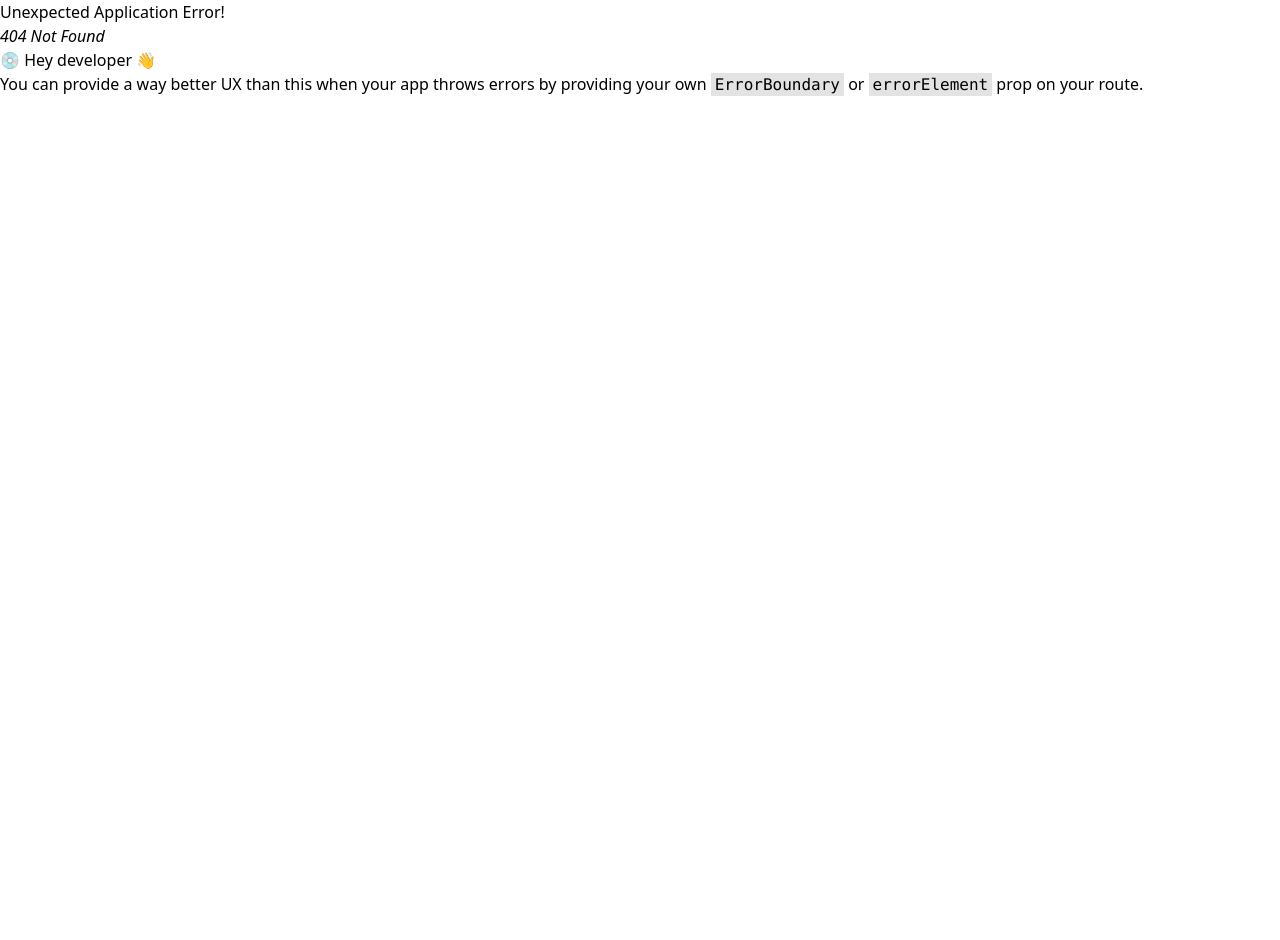
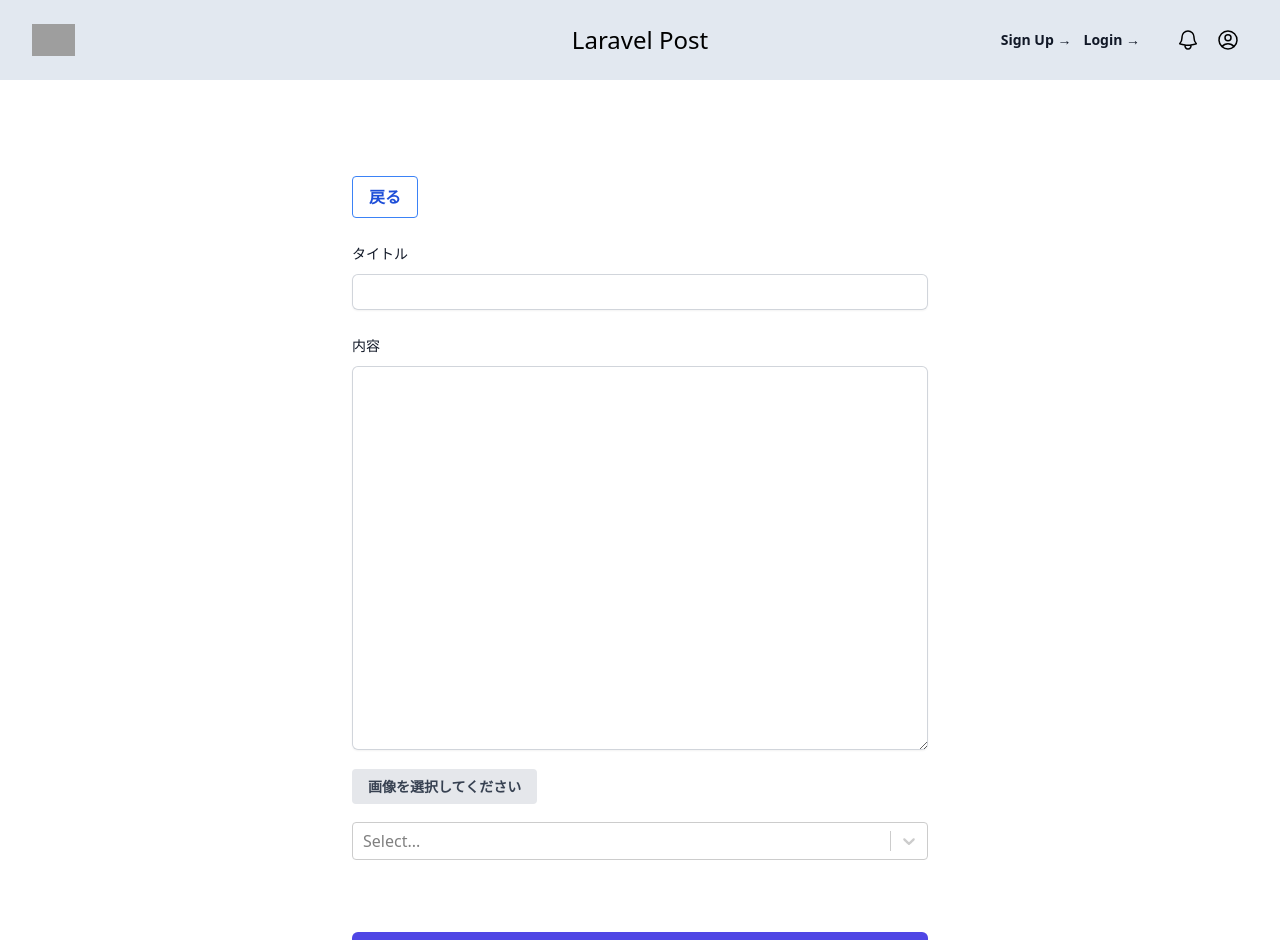
Before and after one commit to ju-ki/laravel_react_post_app, a React (Vite) app in the folder resources/react/: page /post/edit/1 in a window 1280 px wide. Before the commit this address had no page. Shown: the top 940 px of the page. Before the commit the page ends 800 px from the top, so only its background shows below. Built offline with nearby package versions, Linux system fonts and the light colour scheme; no server answers; grey boxes are pictures that could not be loaded.

Commit message:
edit post ui

```diff
--- a/resources/react/src/router.jsx
+++ b/resources/react/src/router.jsx
@@ -5,6 +5,7 @@ import Signup from "./views/Signup";
 import Profile from "./views/Profile";
 import CreatePost from "./views/CreatePost";
 import PostView from "./views/PostView";
+import EditPost from "./views/EditPost";
 
 const router = createBrowserRouter([
     {
@@ -31,6 +32,10 @@ const router = createBrowserRouter([
         path: "post/:id",
         element: <PostView />,
     },
+    {
+        path: "post/edit/:id",
+        element: <EditPost />,
+    },
 ]);
 
 export default router;
--- /dev/null
+++ b/resources/react/src/views/EditPost.jsx
@@ -0,0 +1,124 @@
+import React from "react";
+import Header from "../components/Header";
+import CategorySelector from "../components/CategorySelector";
+import PreviewImageComponent from "../components/PreviewImageComponent";
+import { useState } from "react";
+import { useEffect } from "react";
+import axiosClient from "../axios";
+import { useNavigate, useParams } from "react-router-dom";
+
+export default function EditPost() {
+    const { id } = useParams();
+    const navigate = useNavigate();
+    const [title, setTitle] = useState("");
+    const [image, setImage] = useState("");
+    const [body, setBody] = useState("");
+    const [categories, setCategories] = useState([]);
+
+    useEffect(() => {
+        axiosClient
+            .get(`/post/${id}`)
+            .then((response) => {
+                console.log(response);
+                setTitle(response.data.title);
+                setBody(response.data.body);
+                setCategories(response.data.categories);
+            })
+            .catch((err) => {
+                console.log(err);
+            });
+    }, []);
+
+    const handleImageChange = (e) => {
+        e.preventDefault();
+    };
+    const onSubmit = (event) => {
+        event.preventDefault();
+        const payload = {
+            title: title,
+            body: body,
+            image: image,
+            categories: categories,
+        };
+        axiosClient
+            .post(`/post/edit/${id}`, payload)
+            .then((response) => {
+                console.log(response);
+            })
+            .catch((err) => {
+                console.log(err);
+            });
+    };
+
+    const onClickReturnButton = () => {
+        navigate(`/post/${id}`);
+    };
+    return (
+        <>
+            <Header />
+            <div className="mt-24 xl:mx-auto xl:w-full xl:max-w-xl mx-3 ">
+                <button
+                    className="bg-transparent hover:bg-blue-500 text-blue-700 font-semibold hover:text-white py-2 px-4 border border-blue-500 hover:border-transparent rounded"
+                    onClick={onClickReturnButton}
+                >
+                    戻る
+                </button>
+                <form className="space-y-6" method="POST" onSubmit={onSubmit}>
+                    <input type="hidden" name="remember" defaultValue="true" />
+                    <div>
+                        <label
+                            htmlFor="title"
+                            className="block text-sm font-medium leading-6 text-gray-900"
+                        >
+                            タイトル
+                        </label>
+                        <div className="mt-2">
+                            <input
+                                id="title"
+                                name="title"
+                                value={title}
+                                onChange={(e) => setTitle(e.target.value)}
+                                type="text"
+                                className="block w-full rounded-md border-0 py-1.5 text-gray-900 shadow-sm ring-1 ring-inset ring-gray-300 placeholder:text-gray-400 focus:ring-2 focus:ring-inset focus:ring-indigo-600 sm:text-sm sm:leading-6"
+                            />
+                        </div>
+                    </div>
+                    <div>
+                        <div className="flex items-center justify-between">
+                            <label
+                                htmlFor="body"
+                                className="block text-sm font-medium leading-6 text-gray-900"
+                            >
+                                内容
+                            </label>
+                        </div>
+                        <div className="mt-2">
+                            <textarea
+                                className="block w-full h-96 rounded-md border-0 py-1.5 text-gray-900 shadow-sm ring-1 ring-inset ring-gray-300 placeholder:text-gray-400 focus:ring-2 focus:ring-inset focus:ring-indigo-600 sm:text-sm sm:leading-6"
+                                value={body}
+                                onChange={(e) => setBody(e.target.value)}
+                            ></textarea>
+                        </div>
+                    </div>
+                    <div>
+                        <PreviewImageComponent
+                            onImageChange={(e) => handleImageChange(e)}
+                        />
+                    </div>
+                    <div>
+                        <CategorySelector setSelectedCategories={categories} />
+                    </div>
+
+                    <div className="py-12">
+                        <button
+                            type="submit"
+                            className="flex w-full justify-center rounded-md bg-indigo-600 px-3 py-1.5 text-sm font-semibold leading-6 text-white shadow-sm hover:bg-indigo-500 focus-visible:outline focus-visible:outline-2 focus-visible:outline-offset-2 focus-visible:outline-indigo-600"
+                        >
+                            作成
+                        </button>
+                    </div>
+                </form>
+            </div>
+        </>
+    );
+}
--- a/resources/react/src/views/PostView.jsx
+++ b/resources/react/src/views/PostView.jsx
@@ -1,11 +1,12 @@
 import React from "react";
 import Header from "../components/Header";
 import axiosClient from "../axios";
-import { useParams } from "react-router-dom";
+import { useNavigate, useParams } from "react-router-dom";
 import { useState } from "react";
 import { useEffect } from "react";
 export default function PostView() {
     const { id } = useParams();
+    const navigate = useNavigate();
     const [title, setTitle] = useState("");
     const [body, setBody] = useState("");
     const [categories, setCategories] = useState([]);
@@ -25,11 +26,23 @@ export default function PostView() {
             });
     }, []);
 
+    const onClickEditButton = () => {
+        navigate(`/post/edit/${id}`);
+    };
+
     return (
         <>
             <Header />
             <div className="container mx-auto px-12 mt-10">
-                <p className="text-6xl">{title}</p>
+                <div className="flex justify-between items-center">
+                    <p className="text-6xl">{title}</p>
+                    <button
+                        className="bg-blue-500 hover:bg-blue-700 text-white font-bold py-2 px-4 border border-blue-700 rounded"
+                        onClick={onClickEditButton}
+                    >
+                        Edit
+                    </button>
+                </div>
                 <p className="mt-5">{dayAgo}</p>
                 <ul className="flex mt-5">
                     {categories.map((category) => (
```
Also changed, not shown: 2 other files (tests, documents, lock files or other folders).
